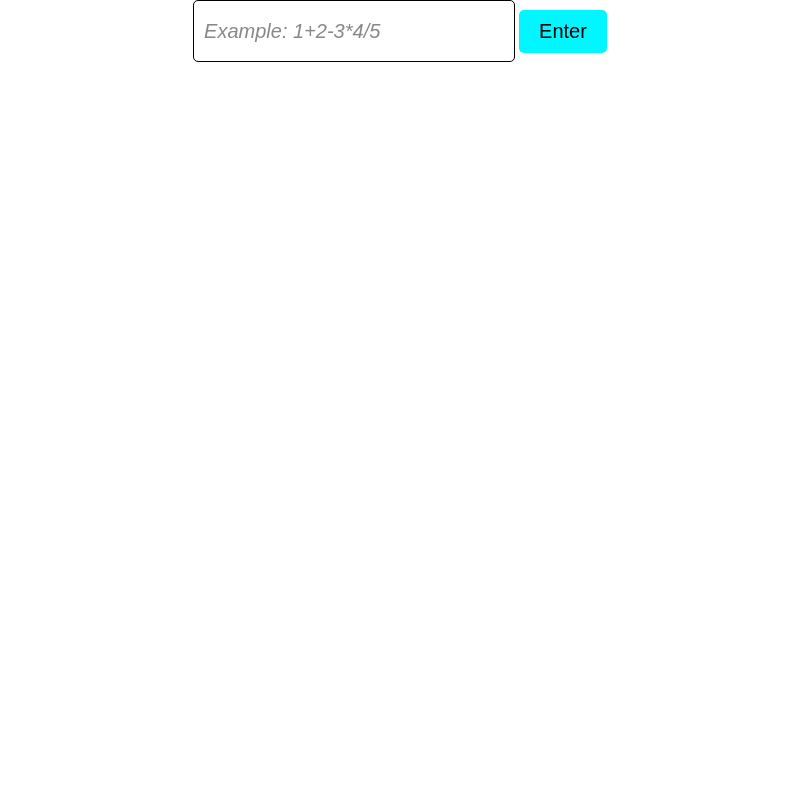
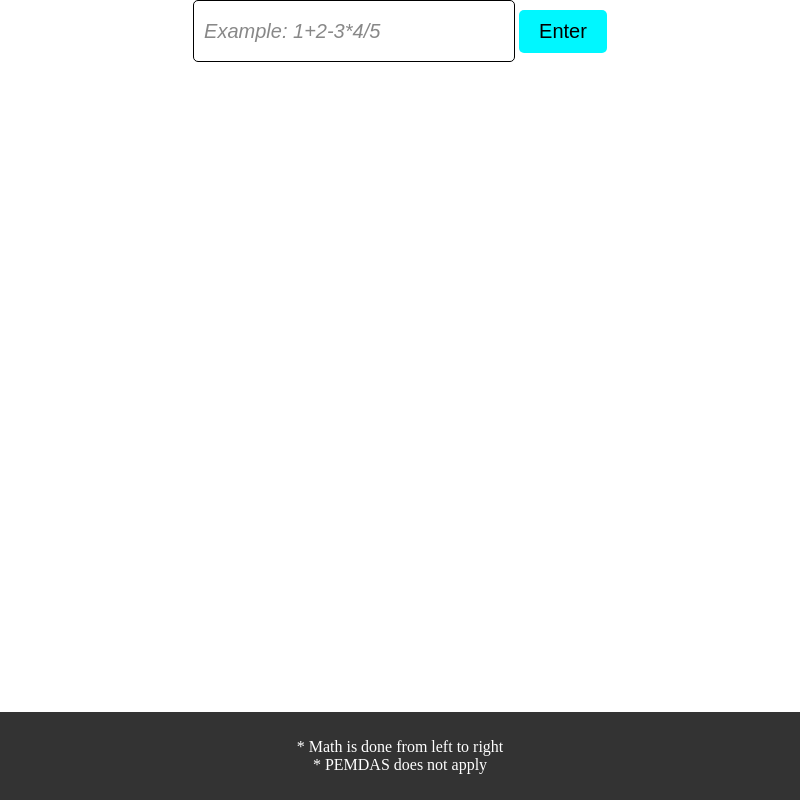
Before and after one commit to IanSanchezBaca/ElectronCalculator, an Electron app: page index.html in a window 800 px wide. Drawn offline with Linux system fonts and the light colour scheme.

Commit message:
edited footer to show the new changes

```diff
--- a/index.html
+++ b/index.html
@@ -36,11 +36,12 @@
         </div>
     </div>
 
-    <!-- <footer style="background-color: #333; color: white; text-align: center; padding: 10px; width: 100%;">
+    <footer style="background-color: #333; color: white; text-align: center; padding: 10px; width: 100%;">
         <p>
-            * The math is done from the right to the left.
+            * Math is done from left to right<br>
+            * PEMDAS does not apply
         </p>
-    </footer> -->
+    </footer>
 
 </body>
 
```
